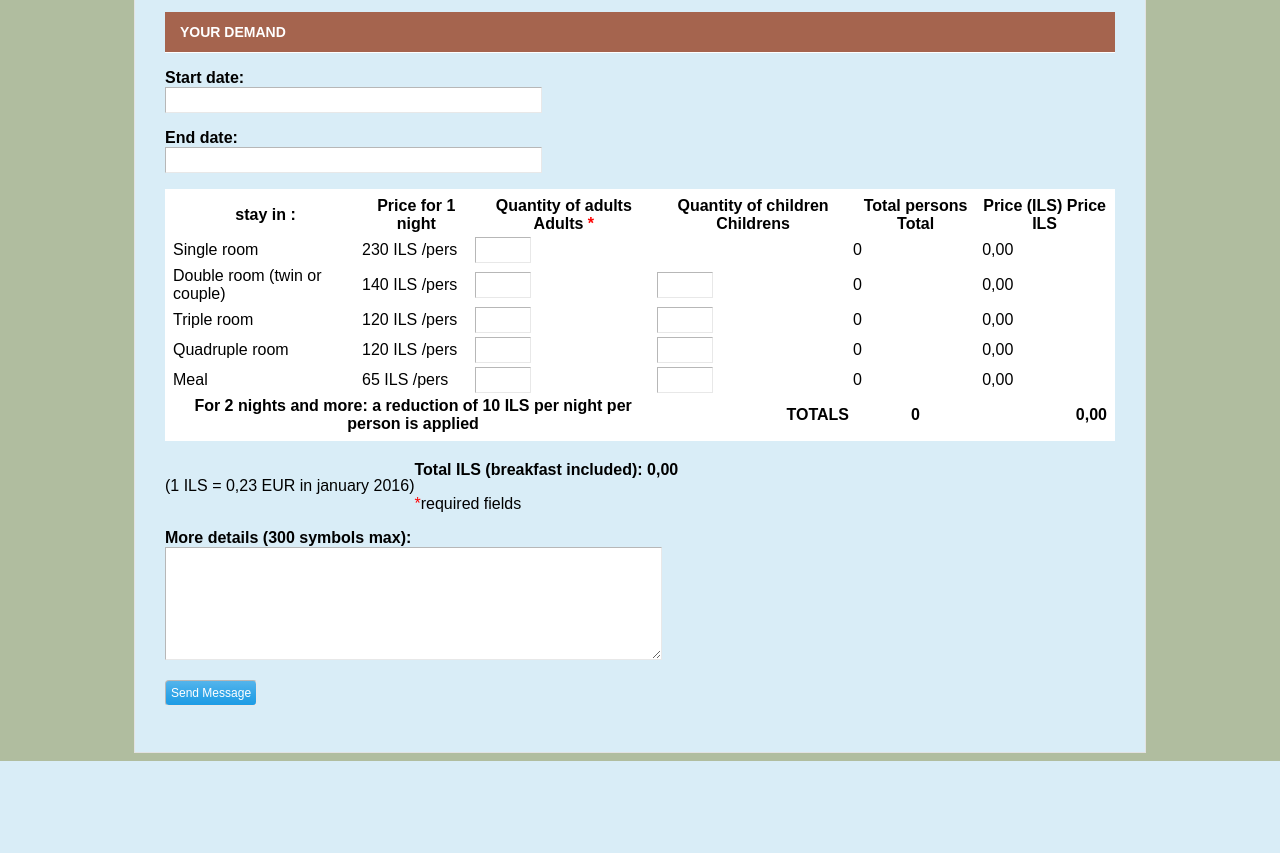
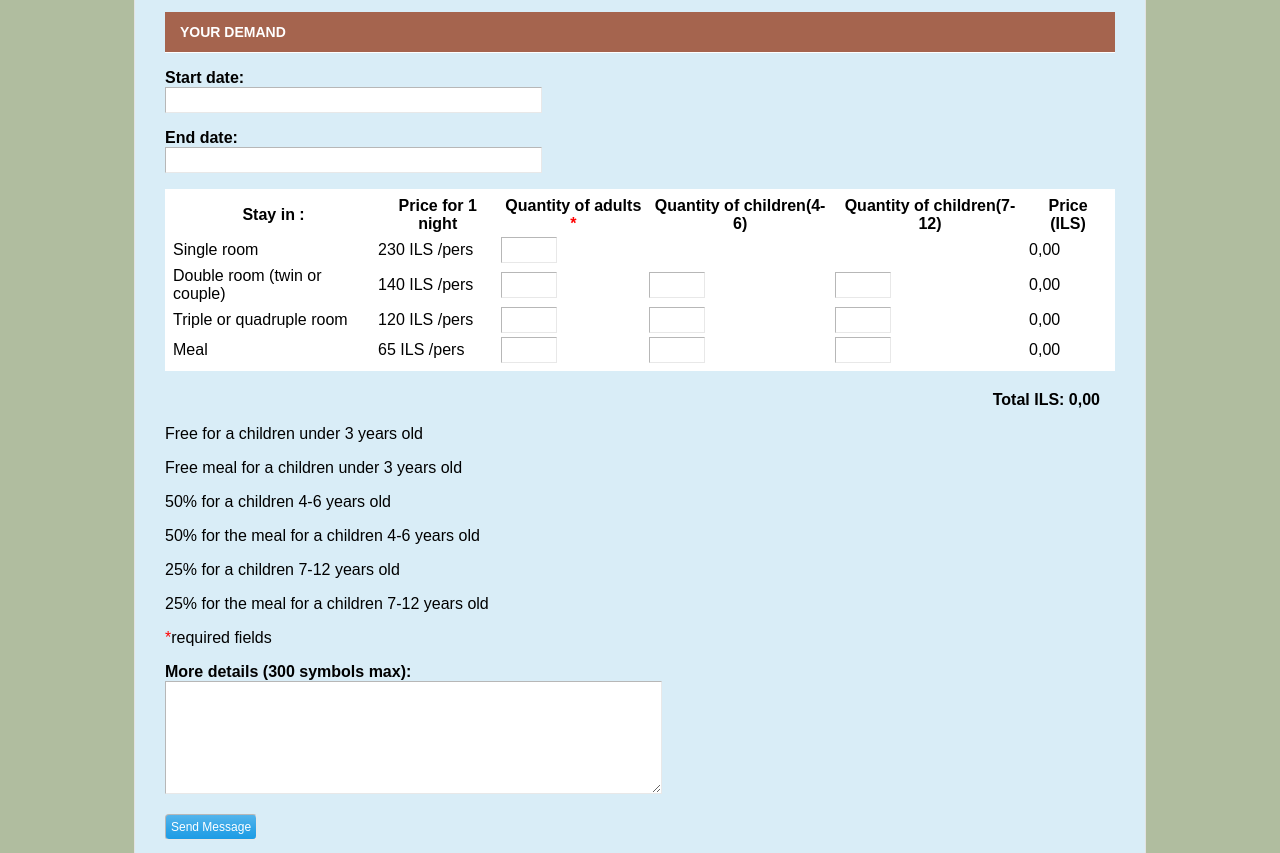
Before and after one commit to staybox/projects, a PHP site: page / in a window 1280 px wide. Shown: the part 458-1311 px from the top of the page. Before the commit the page ends 1219 px from the top, so only its background shows below. Run offline with PHP 8.4, Linux system fonts and the light colour scheme.

Commit message:
abunafaraj up

```diff
--- a/abunafaraj/index.php
+++ b/abunafaraj/index.php
@@ -27,8 +27,47 @@ if(isset($_POST['submit'])) {
         $emailOfSender = trim($_POST['email']);
     }
 
+
     $phone = trim($_POST['phone']);
+    $city = trim($_POST['city']);
+    $country = trim($_POST['country']);
 
+
+    $price_a1 = 230; //single
+    $price_a2 = 140; //double
+    $price_a3 = 120; //triple or quadruple
+    $price_am = 65;  //meal
+
+    //discout 50% 4-6 years old
+    $price_c2_50 = $price_a2*0.5;
+    $price_c3_50 = $price_a3*0.5;
+    $price_cm_50 = $price_am*0.5;
+
+    //discout 25% 7-12 years old
+    $price_c2_25 = $price_a2*0.75;
+    $price_c3_25 = $price_a3*0.75;
+    $price_cm_25 = $price_am*0.75;
+    $price_free = 0;
+
+
+    $adults1 = intval(trim($_POST['adults1']));
+    $adults2 = intval(trim($_POST['adults2']));
+    $adults3 = intval(trim($_POST['adults3']));
+    $adults_m = intval(trim($_POST['adults_meal']));
+    $children2_50 = intval(trim($_POST['children2_50'])); // children 4-6 years old in double
+    $children3_50 = intval(trim($_POST['children3_50'])); // children 4-6 years old in triple or quadruple
+    $children_m_50 = intval(trim($_POST['children_meal_50'])); // children 4-6 years old - meal
+    $children2_25 = intval(trim($_POST['children2_25'])); // children 7-12 years old in double
+    $children3_25 = intval(trim($_POST['children3_25'])); // children 7-12 years old in triple or quadruple
+    $children_m_25 = intval(trim($_POST['children_meal_25'])); // children 7-12 years old - meal
+    $adults_sum = $adults1+$adults2+$adults3;
+    $children_sum_50 = $children2_50+$children3_50+$children_m_50; // all the children 4-6 years old. Under 4 years old we don't count
+    $children_sum_25 = $children2_25+$children3_25+$children_m_25; //all the children 7-12 years old.
+
+    $price_total_a = $adults1*$price_a1+$adults2*$price_a2+$adults3*$price_a3+$adults_m*$price_am; //sum per 1 day
+    $price_total_50 = $children2_50*$price_c2_50+$children3_50*$price_c3_50+$children_m_50*$price_cm_50; //sum per 1 day, 4-6 years old
+    $price_total_25 = $children2_25*$price_c2_25+$children3_25*$price_c3_25+$children_m_25*$price_cm_25; //sum per 1 day, 7-12 years old
+    $price_total = $price_total_a+$price_total_50+$price_total_25;
 
     //Check $startDate
     if(trim($_POST['startDate']) == '') {
@@ -60,9 +99,40 @@ if(isset($_POST['submit'])) {
         $subject = 'Reservation on '.$startDate;
         $myEmail = ''; // email address of the manager
         $myPass = '';
-        $body = "Name: $name \n\nFamily name: $FamilyName \n\nEmail: $emailOfSender \n\nPhone: $phone \n\nStart date: $startDate
-        \nEnd date: $endDate \n\n Comments:\n $comments";
+        $body = "
+        Name: $name \n
+        Family name: $FamilyName \n
+        Email: $emailOfSender \n
+        Phone: $phone \n
+        City:  $city \n
+        Country: $country \n
+        Start date: $startDate\n
+        End date: $endDate \n
+        Single (adults): $adults1 \n
+        Double (adults): $adults2 \n
+        Double (children 4-6): $children2_50  \n
+        Double (children 7-12): $children2_25  \n
+        Triple or quadruple (adults): $adults3 \n
+        Triple or quadruple (children 4-6): $children3_50 \n
+        Triple or quadruple (children 7-12): $children3_25 \n
+        Meal (adults): $adults_m \n
+        Meal (children 4-6): $children_m_50 \n
+        Meal (children 7-12): $children_m_50 \n
+        Comments:\n $comments \n\n
+        ---------------------------------------\n
+        Adults: $adults_sum \n
+        Children 4-6 years old:$children_sum_50 \n
+        Children 7-12 years old:$children_sum_25 \n
+        Price for adults: $price_total_a \n
+        Price for children 4-6 years old: $price_total_50 \n
+        Price for children 7-12 years old: $price_total_25 \n
+        ---------------------------------------\n
+        TOTAL: \n
+        >>>Price: $price_total ILS\n
 
+        ";
+
+        var_dump($_POST);
 
         $transport = Swift_SmtpTransport::newInstance('smtp.gmail.com', 465, "ssl")
             ->setUsername($myEmail)
@@ -178,8 +248,9 @@ if(isset($_POST['submit'])) {
         .pull-left {
             float: left !important;
         }
-        .text-left {
-            text-align:left
+        #text_down div {
+            text-align:left;
+            font-size: 80%;
         }
         .text-right {
             text-align:right
@@ -191,6 +262,12 @@ if(isset($_POST['submit'])) {
             content: "*";
             color: red;
         }
+        .col-md-12{
+            position:relative;
+            min-height:1px;
+            padding-left:15px;
+            padding-right:15px;
+            text-align:right;
 
     </style>
 </head>
@@ -255,79 +332,64 @@ if(isset($_POST['submit'])) {
 
 
 
-
-
-
         <table class="">
             <thead>
             <tr>
-                <th>stay in :</th>
+                <th>Stay in :</th>
                 <th class="">Price for 1 night</th>
                 <th class="required-col">
-                    <span class="hidden-print">Quantity of adults</span>
-                    <span class="">Adults</span>
+                    <span class="">Quantity of adults</span>
                 </th>
                 <th>
-                    <span class="">Quantity of children</span>
-                    <span class="">Childrens</span>
+                    <span class="">Quantity of children(4-6)</span>
                 </th>
                 <th>
-                    <span class="">Total persons</span>
-                    <span class="">Total</span>
+                    <span class="">Quantity of children(7-12)</span>
                 </th>
                 <th>
                     <span class="">Price (ILS)</span>
-                    <span class="">Price ILS</span>
                 </th>
             </tr>
             </thead>
+
             <tbody>
             <tr class="">
                 <td>Single room</td>
                 <td class="">230 ILS /pers</td>
                 <td class="">
-                    <input id="reservation_0_adults" name="adults[0]" min="0" max="99" class="" type="number">
+                    <input id="adults1" name="adults1" min="0" max="99" class="" type="number">
                 </td>
                 <td class=""></td>
-                <td class="">0</td>
+                <td class=""></td>
                 <td class="">0,00</td>
             </tr>
             <tr class="reservation">
                 <td>Double room (twin or couple)</td>
                 <td class="">140 ILS /pers</td>
                 <td class="">
-                    <input id="reservation_1_adults" name="adults[1]" min="0" max="99" class="" type="number">
+                    <input id="adults2" name="adults2" min="0" max="99" class="" type="number">
                 </td>
                 <td class="">
-                    <input id="reservation_1_children" name="children[1]" min="0" max="99" class="" type="number">
+                    <input id="children2_50" name="children2_50" min="0" max="99" class="" type="number">
 
                 </td>
-                <td class="r">0</td>
+                <td class="">
+                    <input id="children2_25" name="children2_25" min="0" max="99" class="" type="number">
+                </td>
                 <td class="">0,00</td>
             </tr>
             <tr class="reservation">
-                <td>Triple room</td>
-                <td class="hidden-print">120 ILS /pers</td>
+                <td>Triple or quadruple room</td>
+                <td class="">120 ILS /pers</td>
                 <td class="reservation-adults">
-                    <input id="reservation_2_adults" name="reservation[2]" min="0" max="99" class="" type="number">
+                    <input id="adults3" name="adults3" min="0" max="99" class="" type="number">
                 </td>
-                <td class="reservation-children">
-                    <input id="reservation_2_children" name="children[2]" min="0" max="99" class="" type="number">
+                <td class="">
+                    <input id="children3_50" name="children3_50" min="0" max="99" class="" type="number">
                 </td>
-                <td class="">0</td>
-                <td class="">0,00</td>
-            </tr>
-            <tr class="reservation">
-                <td>Quadruple room</td>
-                <td class="hidden-print">120 ILS /pers</td>
-                <td class="reservation-adults">
-                    <input id="reservation_3_adults" name="adults[3]" min="0" max="99" class="" type="number">
-
+                <td class="">
+                    <input id="children3_25" name="children3_25" min="0" max="99" class="" type="number">
                 </td>
-                <td class="reservation-children">
-                    <input id="reservation_3_children" name="children[3]" min="0" max="99" class="" type="number">
-                </td>
-                <td class="">0</td>
                 <td class="">0,00</td>
             </tr>
 
@@ -335,46 +397,41 @@ if(isset($_POST['submit'])) {
                 <td>Meal</td>
                 <td class="hidden-print">65 ILS /pers</td>
                 <td class="reservation-adults">
-                    <input id="reservation_4_adults" name="reservation[4]" min="0" max="99" class="" type="number">
+                    <input id="adults_meal" name="adults_meal" min="0" max="99" class="" type="number">
 
                 </td>
                 <td class="reservation-children">
-                    <input id="reservation_4_children" name="reservation[4][children]" min="0" max="99" class="" type="number">
+                    <input id="children_meal_50" name="children_meal_50" min="0" max="99" class="" type="number">
                 </td>
-                <td class="">0</td>
+                <td class="">
+                    <input id="children_meal_25" name="children_meal_25" min="0" max="99" class="" type="number">
+                </td>
                 <td class="">0,00</td>
             </tr>
             </tbody>
-            <tfoot>
-            <tr>
-                <th colspan="3">For 2 nights and more: a reduction of 10 ILS per night per person is applied</th>
-                <th class="text-right">TOTALS</th>
-                <th id="reservations-persons-total" class="text-center">0</th>
-                <th id="reservations-price-total" class="text-right">0,00</th>
-            </tr>
-            </tfoot>
+
         </table>
+
         <div class="row">
+
             <div class="col-md-12">
                 <div class="">
-                    <div class="pull-left">
-                        (1 ILS = 0,23 EUR in january 2016)
-                    </div>
                     <strong class="">
-                        Total ILS (breakfast included): <span id="reservation-price-total" class="">0,00</span>
+                        Total ILS: <span id="reservation-price-total" class="">0,00</span>
                     </strong>
                 </div>
             </div>
+
+            <div id="text-down">
+            <p>Free for a children under 3 years old</p>
+            <p>Free meal for a  children under 3 years old</p>
+            <p>50% for a children 4-6 years old</p>
+            <p>50% for the meal for a children 4-6 years old</p>
+            <p>25% for a children 7-12 years old</p>
+            <p>25% for the meal for a children 7-12 years old</p>
+            </div>
+
             <span><span style="color:red">*</span>required fields</span>
-
-
-
-
-
-
-
-
-
 
 
 
```
